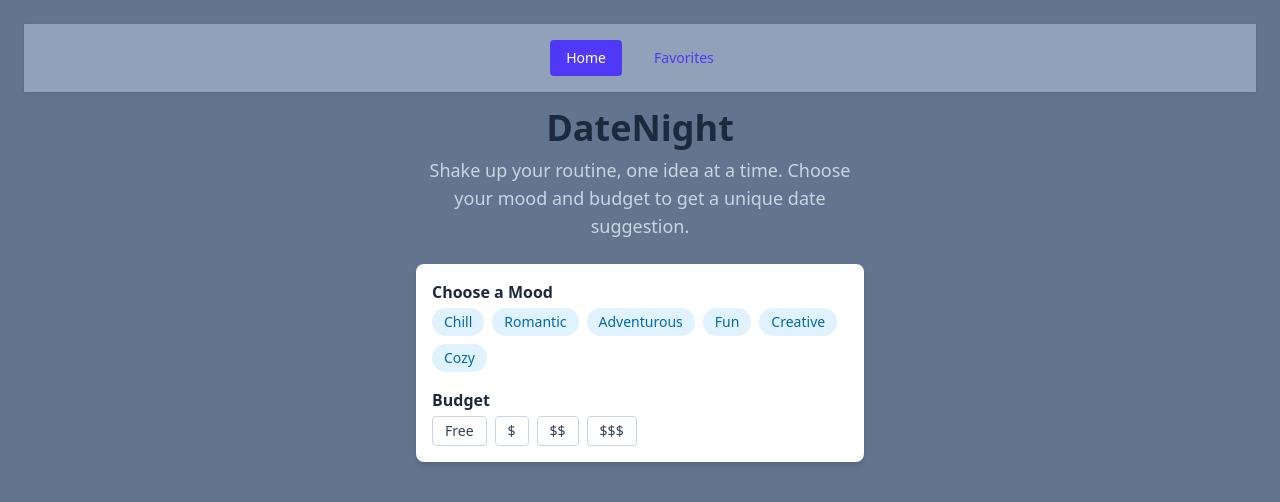
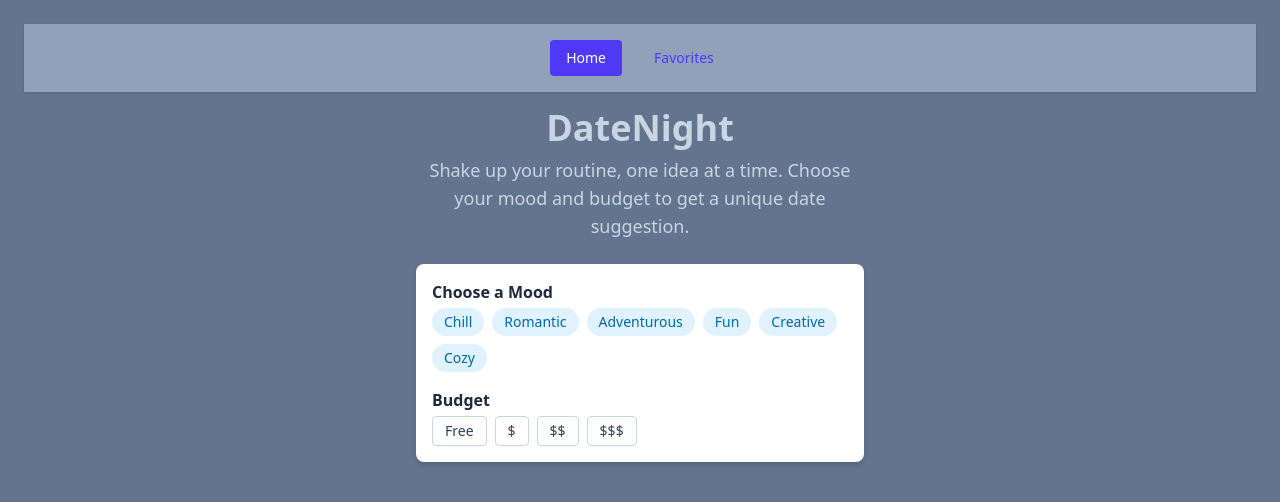
Before and after one commit to nathangreen1632/DateNight, a React (Vite) app in the folder client/: page / in a window 1280 px wide. Shown: the top 502 px of the page. Built offline with nearby package versions, Linux system fonts and the light colour scheme; no server answers.

Commit message:
Update `Home` page styling for improved text contrast
Adjusted the heading color in `Home.tsx` to `text-slate-300` for better visibility and consistency with the accompanying description text.

```diff
--- a/client/src/pages/Home.tsx
+++ b/client/src/pages/Home.tsx
@@ -17,7 +17,7 @@ function Home() {
     <div className="min-h-screen bg-slate-500 text-slate-800 p-6">
       <Navbar />
       <div className="flex flex-col items-center">
-        <h1 className="text-4xl font-bold mb-2">DateNight</h1>
+        <h1 className="text-4xl font-bold text-slate-300 mb-2">DateNight</h1>
         <p className="text-lg mb-6 text-center text-slate-300 max-w-md">
           Shake up your routine, one idea at a time. Choose your mood and budget to get a unique date suggestion.
         </p>
```
